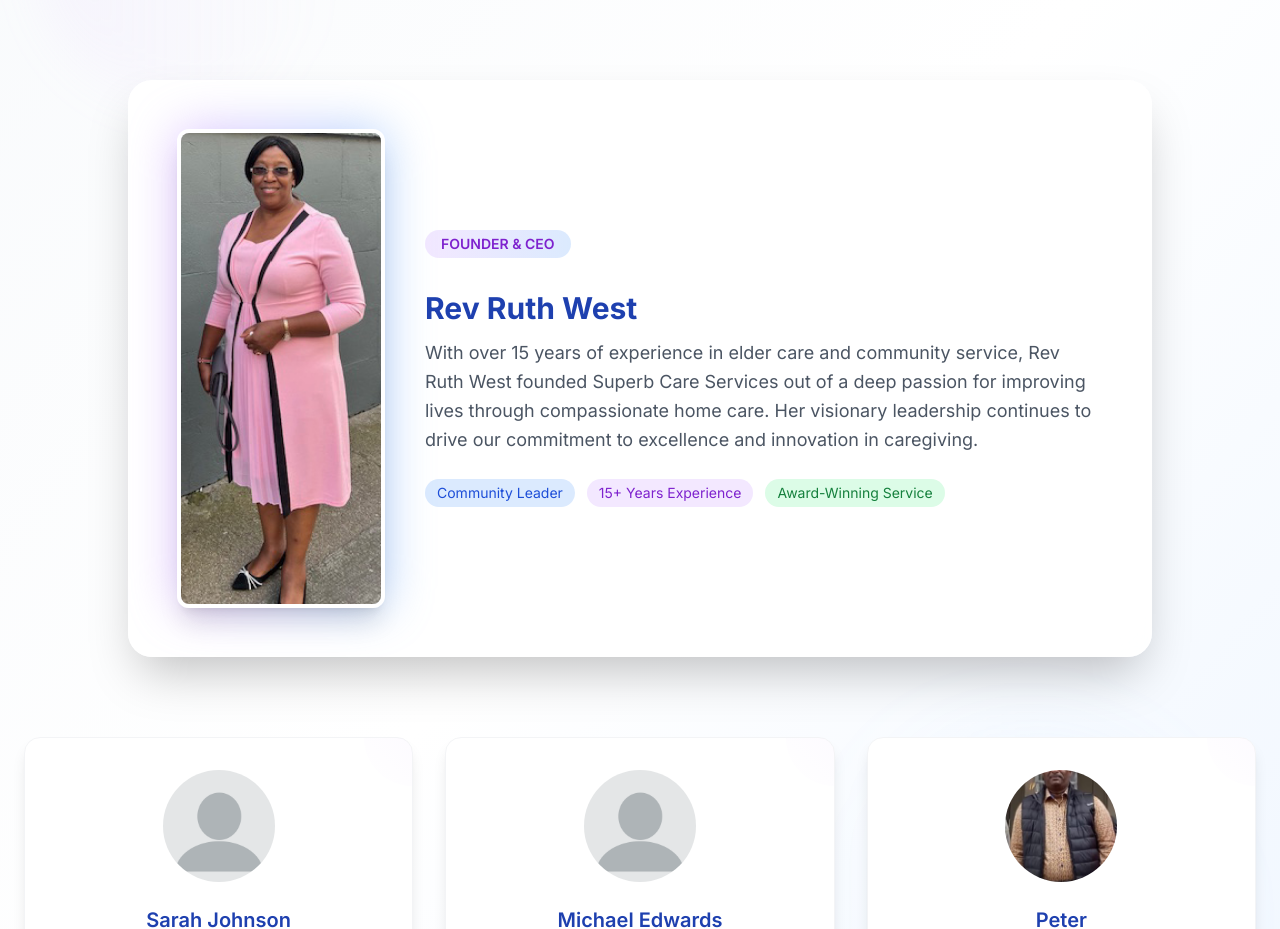
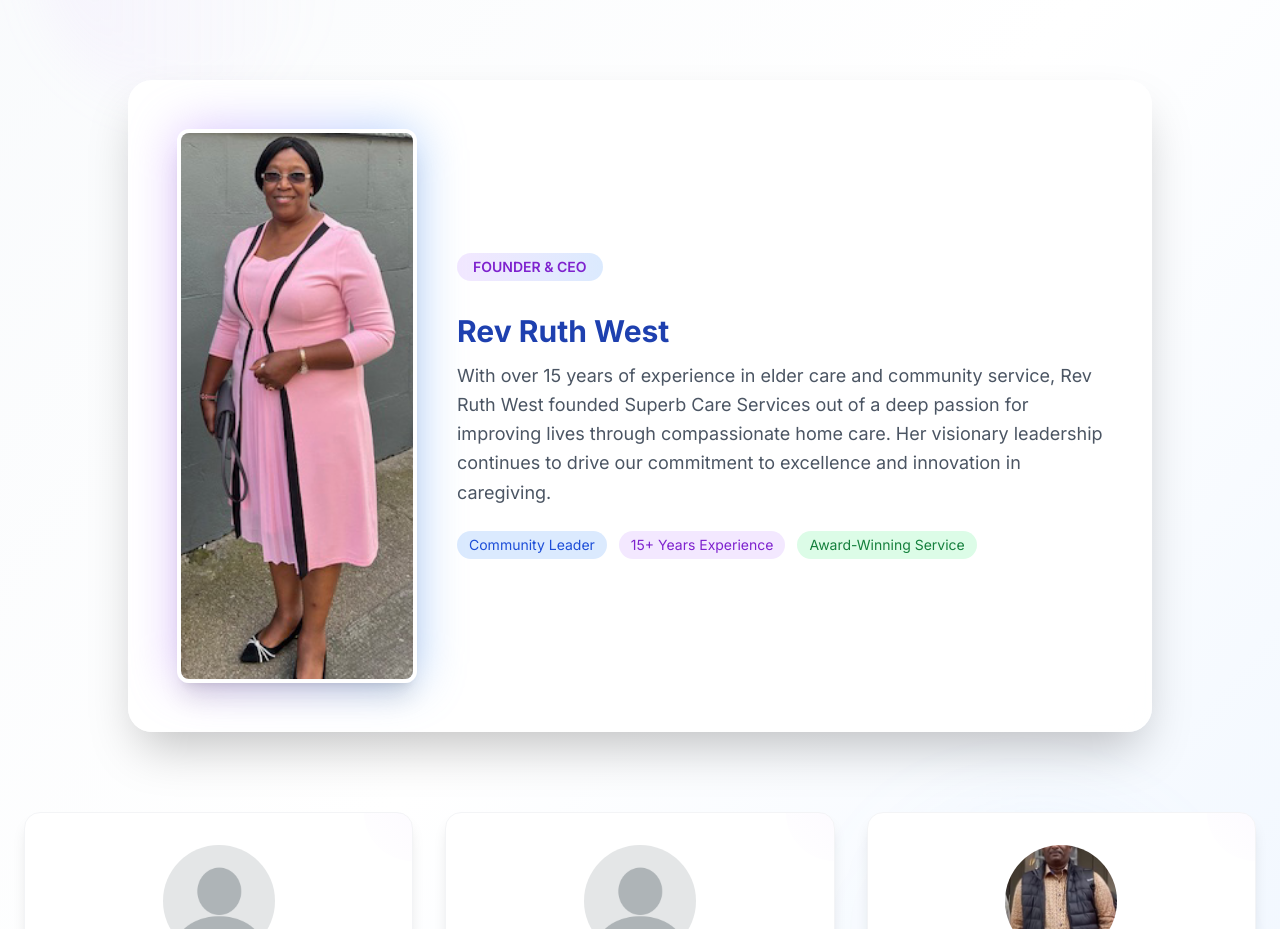
Before and after one commit to JeiKiarie/superbcare-v3, a Next.js app: page /about-us in a window 1280 px wide. Shown: the part 3462-4391 px from the top of the page. Built offline with nearby package versions, Linux system fonts and the light colour scheme.

Commit message:
Update page.jsx

```diff
--- a/app/about-us/page.jsx
+++ b/app/about-us/page.jsx
@@ -251,9 +251,9 @@ const AboutPage = () => {
 										<Image
 											src={ruthWest}
 											alt="Rev Ruth West - Founder & CEO"
-											width={208}
+											width={240}
 											height={352}
-											className="relative w-52 h-88 rounded-xl object-cover shadow-xl border-4 border-white group-hover:scale-105 transition-transform duration-500"
+											className="relative w-60 h-88 rounded-xl object-cover shadow-xl border-4 border-white group-hover:scale-105 transition-transform duration-500"
 										/>
 									</div>
 								</div>
```
